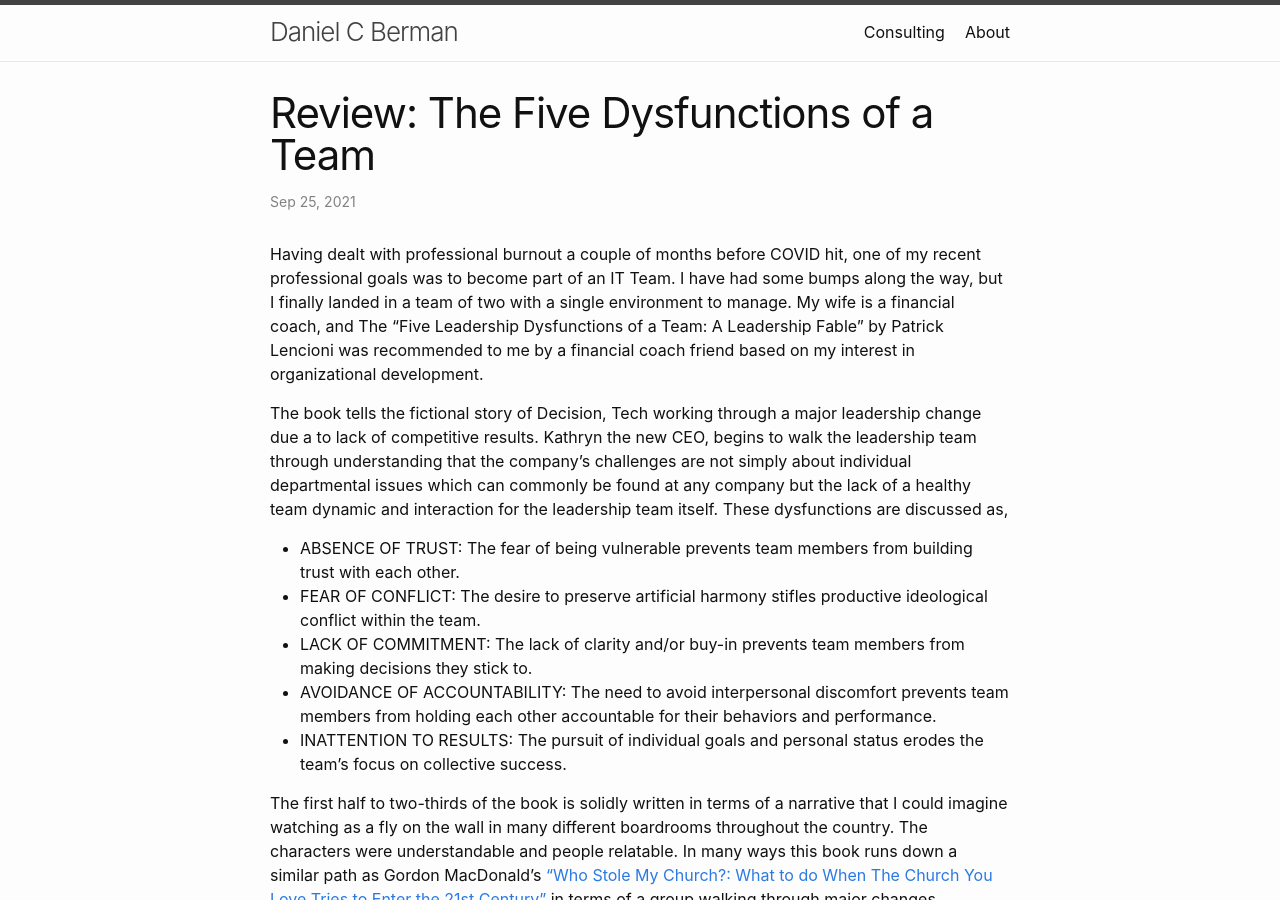
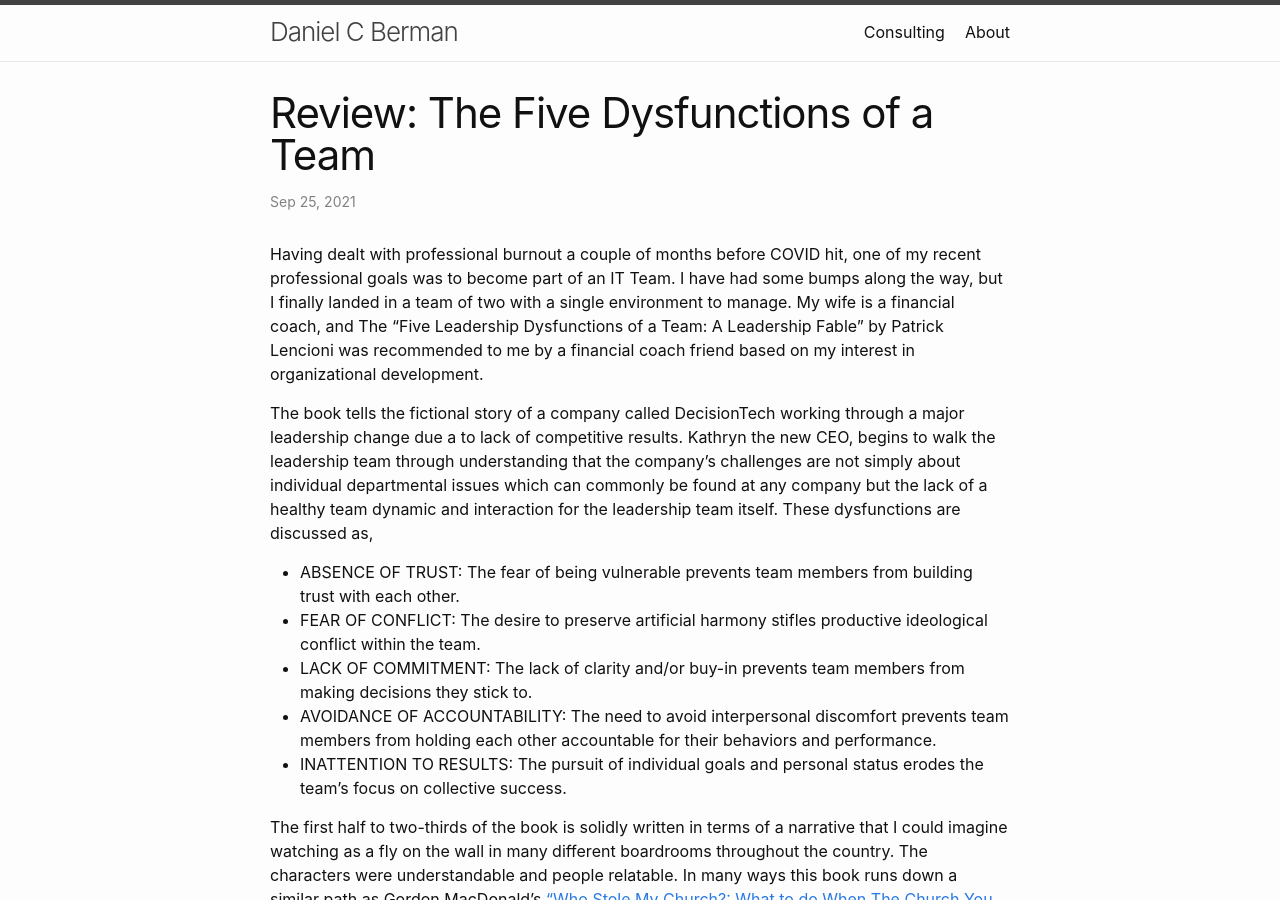
Before and after one commit to danielcberman/danielcberman.github.io, a Jekyll site: the page built from _posts/2021-09-25-the-five-dysfunctions-of-a-team.md, in a window 1280 px wide and 900 px high. Built offline with Jekyll 4.4.1, drawn with Linux system fonts in a browser that asks for light colours.

Commit message:
Update 2021-09-25-the-five-dysfunctions-of-a-team.md

```diff
--- a/_posts/2021-09-25-the-five-dysfunctions-of-a-team.md
+++ b/_posts/2021-09-25-the-five-dysfunctions-of-a-team.md
@@ -7,7 +7,7 @@
 
 Having dealt with professional burnout a couple of months before COVID hit, one of my recent professional goals was to become part of an IT Team. I have had some bumps along the way, but I finally landed in a team of two with a single environment to manage. My wife is a financial coach, and The "Five Leadership Dysfunctions of a Team: A Leadership Fable" by Patrick Lencioni was recommended to me by a financial coach friend based on my interest in organizational development.
 
-The book tells the fictional story of Decision, Tech working through a major leadership change due a to lack of competitive results. Kathryn the new CEO, begins to walk the leadership team through understanding that the company's challenges are not simply about individual departmental issues which can commonly be found at any company but the lack of a healthy team dynamic and interaction for the leadership team itself. These dysfunctions are discussed as,
+The book tells the fictional story of a company called DecisionTech working through a major leadership change due a to lack of competitive results. Kathryn the new CEO, begins to walk the leadership team through understanding that the company's challenges are not simply about individual departmental issues which can commonly be found at any company but the lack of a healthy team dynamic and interaction for the leadership team itself. These dysfunctions are discussed as,
 
 - ABSENCE OF TRUST: The fear of being vulnerable prevents team members from building trust with each other.
 - FEAR OF CONFLICT: The desire to preserve artificial harmony stifles productive ideological conflict within the team.
```
